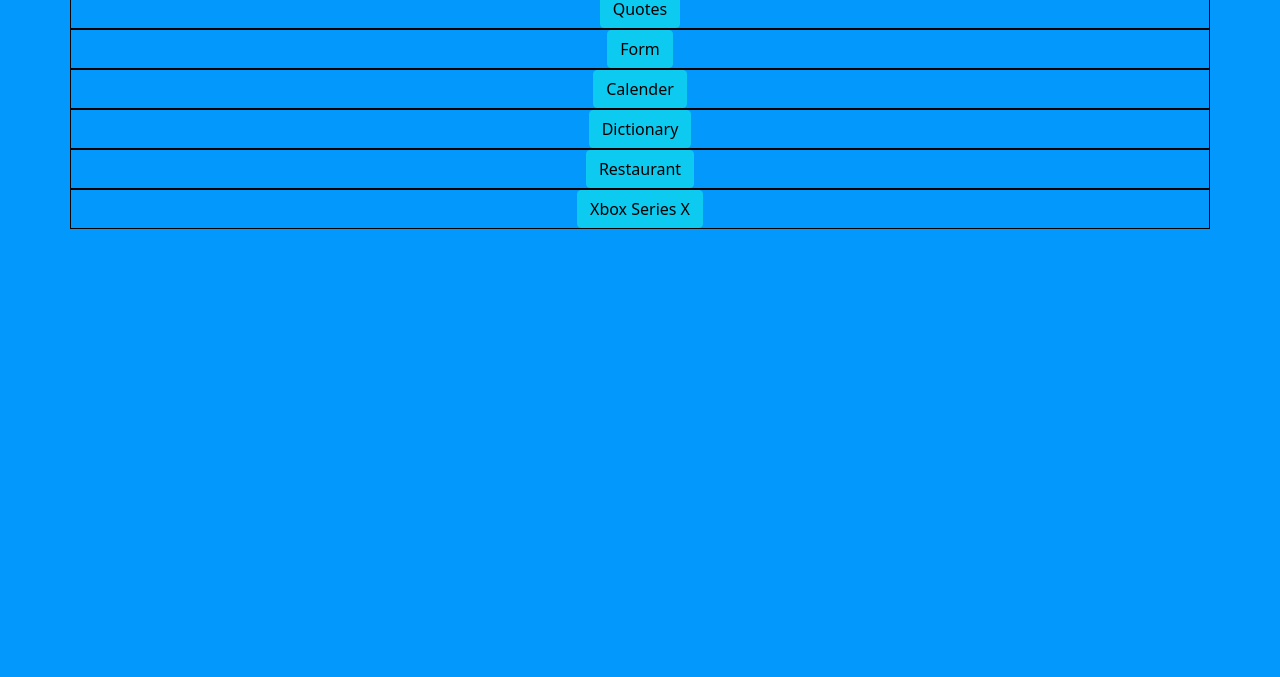
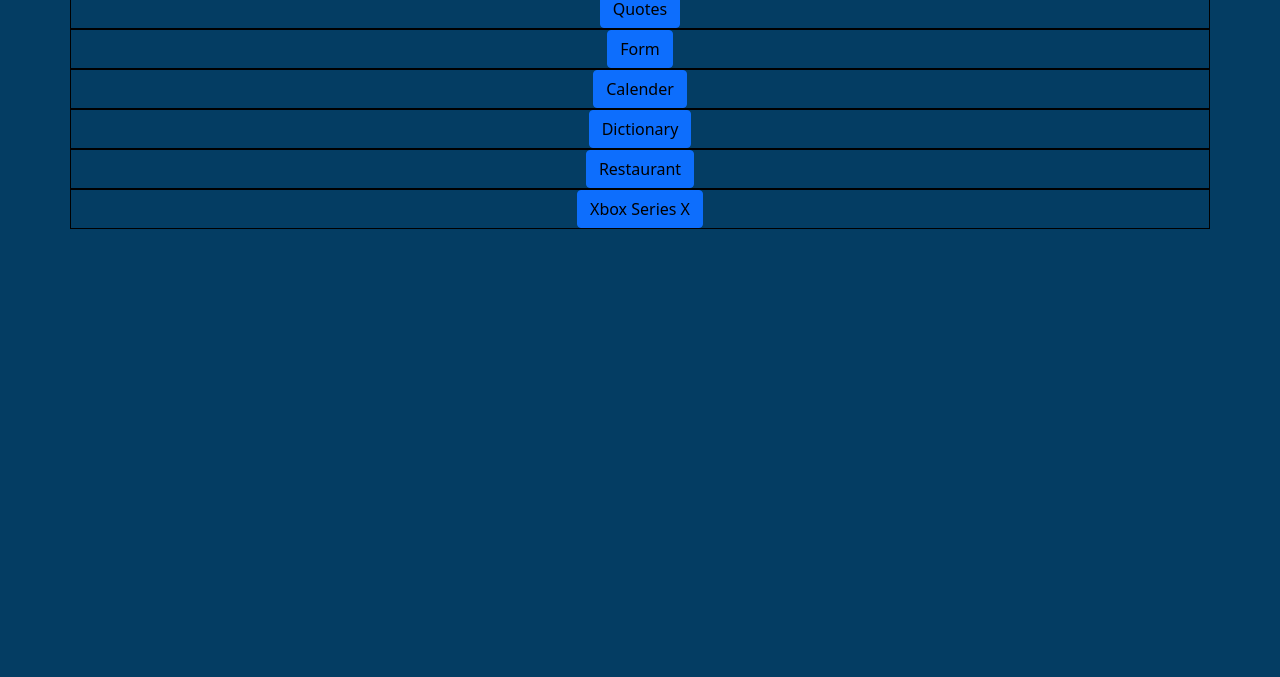
Before and after one commit to 123Jsiver/MyPortfolio, a website: page Work.html in a window 1280 px wide. Shown: the part 123-800 px from the top of the page. Drawn offline with nearby package versions, Linux system fonts and the light colour scheme.

Commit message:
changed background and button color

```diff
--- a/Work.html
+++ b/Work.html
@@ -50,30 +50,30 @@
     <h1>These Are Some Of The Websites That I Have Created</h1>
     <div class="container">
       <div class="row">
-        <div class="col"><button type="button" class="btn btn-info"><a target="_blank" href="https://123jsiver.github.io/Quotes/"
+        <div class="col"><button type="button" class="btn btn-primary"><a target="_blank" href="https://123jsiver.github.io/Quotes/"
             >Quotes</a
           ></button></div>
       </div>
         <div class="row">
-          <div class="col"><button type="button" class="btn btn-info"><a target="_blank" href="https://123jsiver.github.io/Form/">Form</a></button></div>
+          <div class="col"><button type="button" class="btn btn-primary"><a target="_blank" href="https://123jsiver.github.io/Form/">Form</a></button></div>
         </div>
           <div class="row">
-            <div class="col"><button type="button" class="btn btn-info"><a target="_blank" href="https://123jsiver.github.io/Calender/"
+            <div class="col"><button type="button" class="btn btn-primary"><a target="_blank" href="https://123jsiver.github.io/Calender/"
             >Calender</a
           ></button></div>
           </div>
           <div class="row">
-            <div class="col"><button type="button" class="btn btn-info"><a target="_blank" href="https://123jsiver.github.io/Dictionary/"
+            <div class="col"><button type="button" class="btn btn-primary"><a target="_blank" href="https://123jsiver.github.io/Dictionary/"
             >Dictionary</a
           ></button></div>
           </div>
           <div class="row">
-            <div class="col"><button type="button" class="btn btn-info"><a target="_blank" href="https://123jsiver.github.io/Restaurant/"
+            <div class="col"><button type="button" class="btn btn-primary"><a target="_blank" href="https://123jsiver.github.io/Restaurant/"
             >Restaurant</a
           ></button></div>
           </div>
           <div class="row">
-            <div class="col"><button type="button" class="btn btn-info"><a target="_blank" href="https://123jsiver.github.io/XboxSeriesX/"
+            <div class="col"><button type="button" class="btn btn-primary"><a target="_blank" href="https://123jsiver.github.io/XboxSeriesX/"
             >Xbox Series X</a
           ></button></div>
           </div>
--- a/css/main.css
+++ b/css/main.css
@@ -30,7 +30,8 @@ h2 {
 }
 
 body {
-  background-color: #0398fc;
+  background-color: #043d63;
+  color: black;
 }
 
 p {
```
